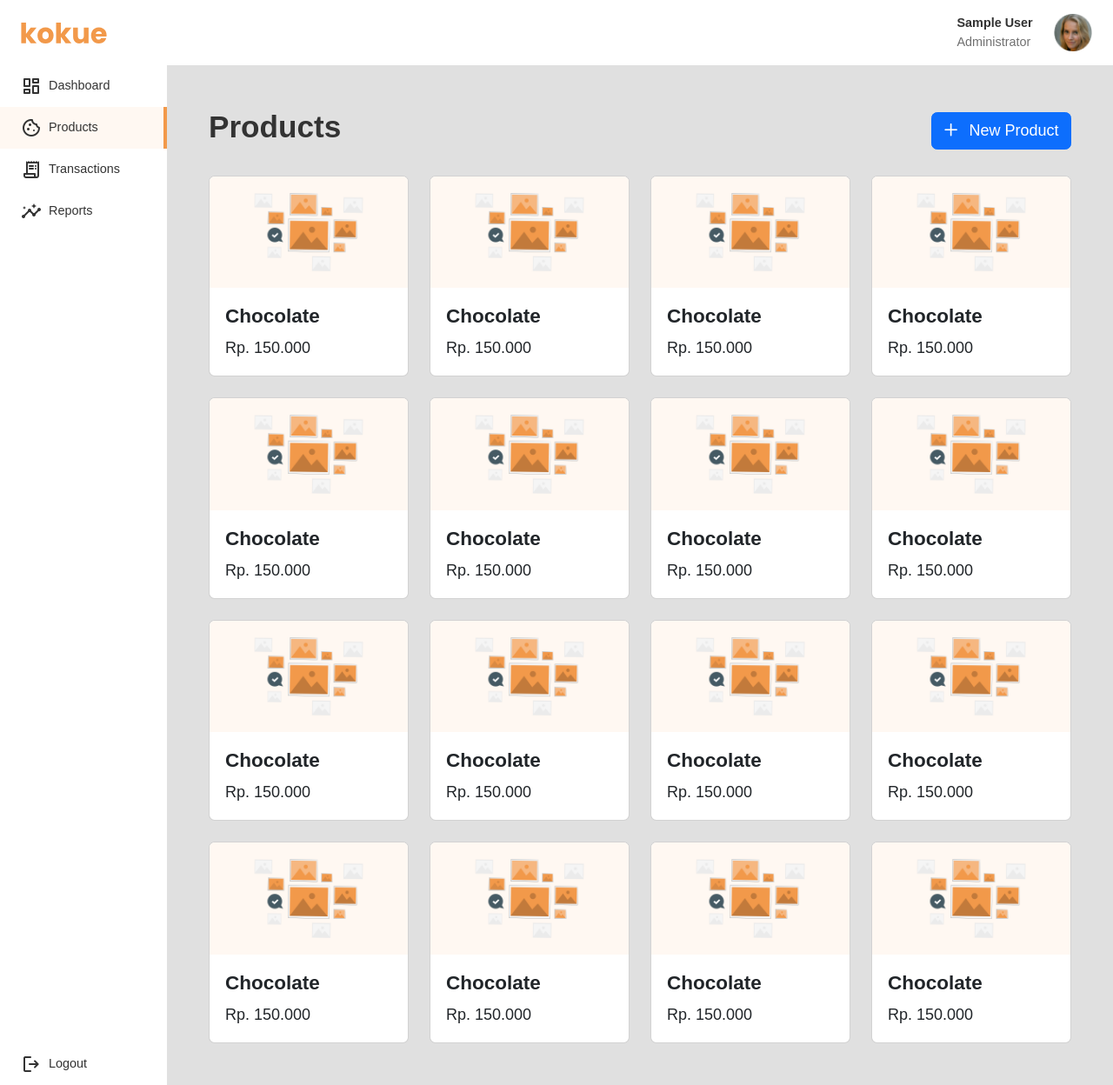
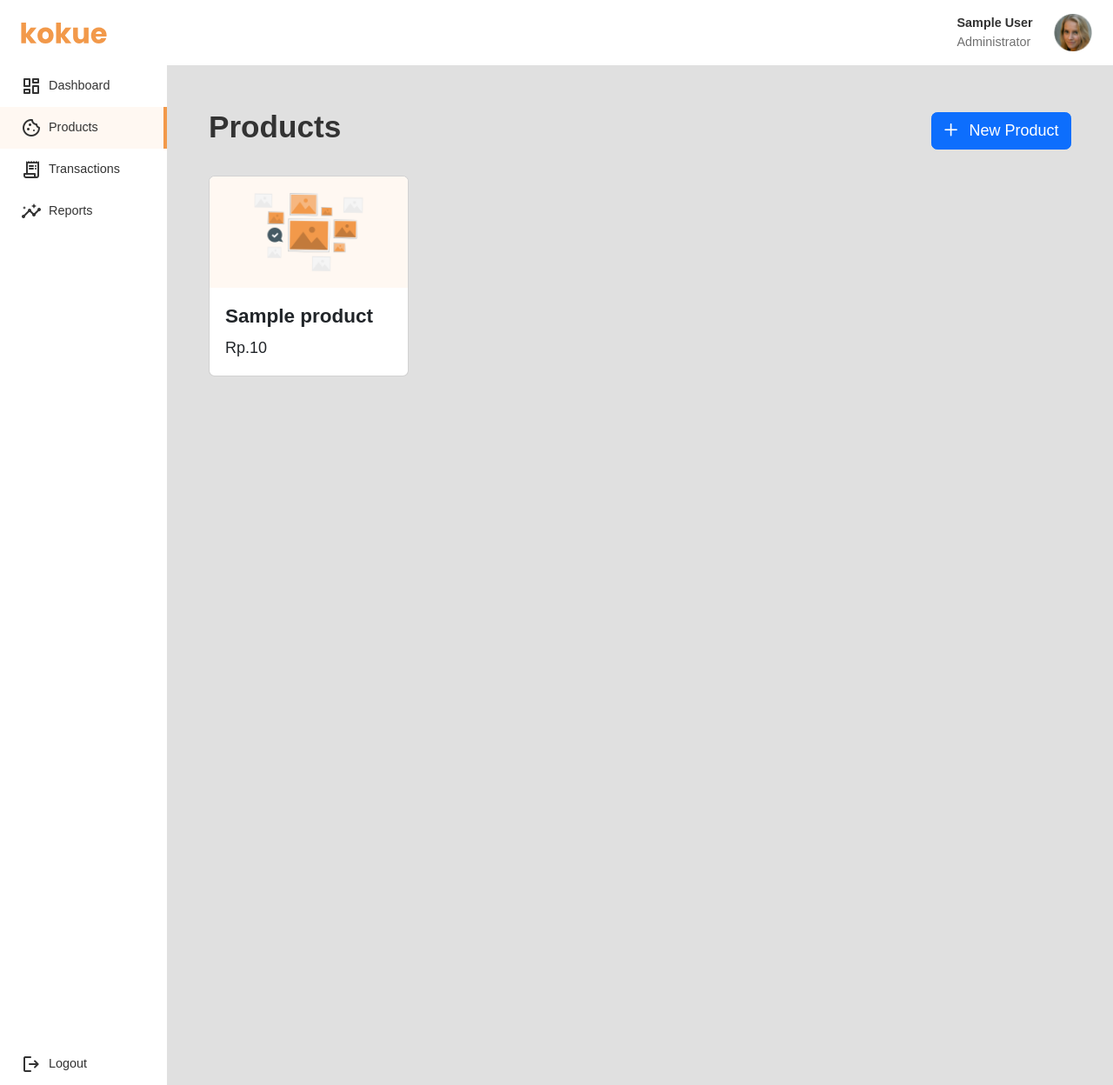
Before and after one commit to wildanGhifari/kokue, a CodeIgniter app: page /kokue/products in a window 1280 px wide. Shown: the whole page at 87% size. Run offline with CodeIgniter, Linux system fonts and the light colour scheme; the visitor is signed in with stand-in values (Sample User, id 1); tables that the repository leaves empty or names only in its code hold one stand-in row (values such as "Sample post").

Commit message:
refactor: binding data product from db

```diff
--- a/application/controllers/Products.php
+++ b/application/controllers/Products.php
@@ -16,8 +16,13 @@ class Products extends My_Controller {
     }
 
     public function index() {
-        $data['title'] = 'Products';
-        $data['page'] = 'pages/products/index';
+        $data['title']      = 'Products';
+        $data['products']   = $this->products->select([
+            'product.id', 'product.name AS product_name', 'product.description',
+            'product.image', 'product.price', 'category.id', 'category.category_name AS category_name'
+        ])->join('category')->get();
+
+        $data['page']       = 'pages/products/index';
 
         $this->view($data);
     }
--- a/application/core/MY_Model.php
+++ b/application/core/MY_Model.php
@@ -67,7 +67,7 @@ class MY_Model extends CI_Model {
 
 
     public function join($table, $type = 'left') {
-        $this->db->join($table, "$this->table.id_$table = $table.id", $type);
+        $this->db->join($table, "$this->table.id = $table.id", $type);
         return $this;
     }
 
--- /dev/null
+++ b/application/models/Products_model.php
@@ -0,0 +1,10 @@
+<?php
+
+defined('BASEPATH') or exit('No direct script access allowed');
+
+class Products_model extends MY_Model {
+
+    public $table    = 'product';
+}
+
+/* End of file Shopping_model.php */
--- a/application/views/pages/products/index.php
+++ b/application/views/pages/products/index.php
@@ -14,7 +14,16 @@
             </button>
         </div>
         <div class="product-cards-container">
-            <div class="card grid-1" style="width: 18rem;">
+            <?php foreach ($products as $product) : ?>
+                <div class="card">
+                    <img src="<?= base_url('assets/imgs/img-placeholder.png') ?>" class="card-img-top" alt="Product image">
+                    <div class="card-body">
+                        <h5 class="card-title"><?= $product->product_name; ?></h5>
+                        <p class="card-text">Rp.<?= number_format($product->price, 0, ',', '.') ?></p>
+                    </div>
+                </div>
+            <?php endforeach ?>
+            <!-- <div class="card grid-1" style="width: 18rem;">
                 <img src="<?= base_url('assets/imgs/img-placeholder.png') ?>" class="card-img-top" alt="Product image">
                 <div class="card-body">
                     <h5 class="card-title">Chocolate</h5>
@@ -125,7 +134,7 @@
                     <h5 class="card-title">Chocolate</h5>
                     <p class="card-text">Rp. 150.000</p>
                 </div>
-            </div>
+            </div> -->
         </div>
     </div>
 </main>
```
